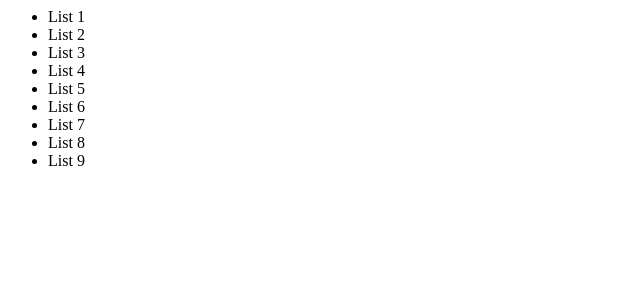
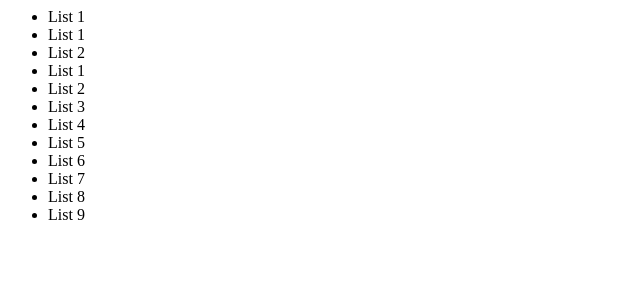
Before and after one commit to alex-gerlakh/proba, a PHP site: page / in a window 1280 px wide. Shown: the top 300 px of the page, without its empty margins (0-640 px from the left). Run offline with PHP 8.4, Linux system fonts and the light colour scheme.

Commit message:
asdasd456bghjghjg

```diff
--- a/index.php
+++ b/index.php
@@ -2,6 +2,9 @@
     <div class="socials-in">
         <div class="socials-list class1 master-class">
             <ul>
+                <li>List 1</li> <!-- Main Main -->
+                <li>List 1</li> <!-- Alex -->
+                <li>List 2</li> <!-- sldfhsdlfkhs -->
                 <li>List 1</li> <!-- Main Main Alex -->
                 <li>List 2</li> <!-- Add Etwas -->
                 <li>List 3</li>
```
